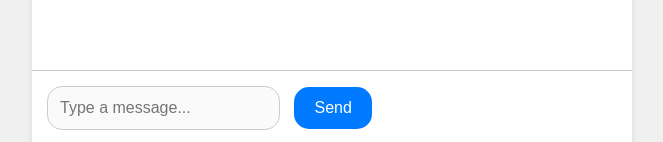
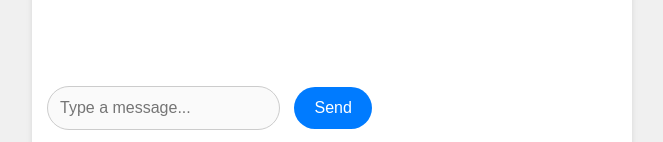
Before and after one commit to nagulofc/Chat, a website: page index.html in a window 1280 px wide. Shown: the part 655-797 px from the top of the page, 308-971 px from the left. Drawn offline with Linux system fonts and the light colour scheme.

Commit message:
Update index.html

```diff
--- a/index.html
+++ b/index.html
@@ -66,15 +66,13 @@
       display: absolute;
       margin-bottom:0px;
       padding: 15px;
-      border-top: 1px solid #ccc;
-      background-color: #ffffff;
     }
 
     #chat-input {
       flex: 1;
       padding: 12px;
       border: 1px solid #ccc;
-      border-radius: 15px;
+      border-radius: 35px;
       font-size: 16px;
       outline: none;
       background-color: #fafafa;
@@ -86,7 +84,7 @@
       background-color: #007bff;
       color: white;
       border: none;
-      border-radius: 15px;
+      border-radius: 35px;
       font-size: 16px;
       cursor: pointer;
     }
```
